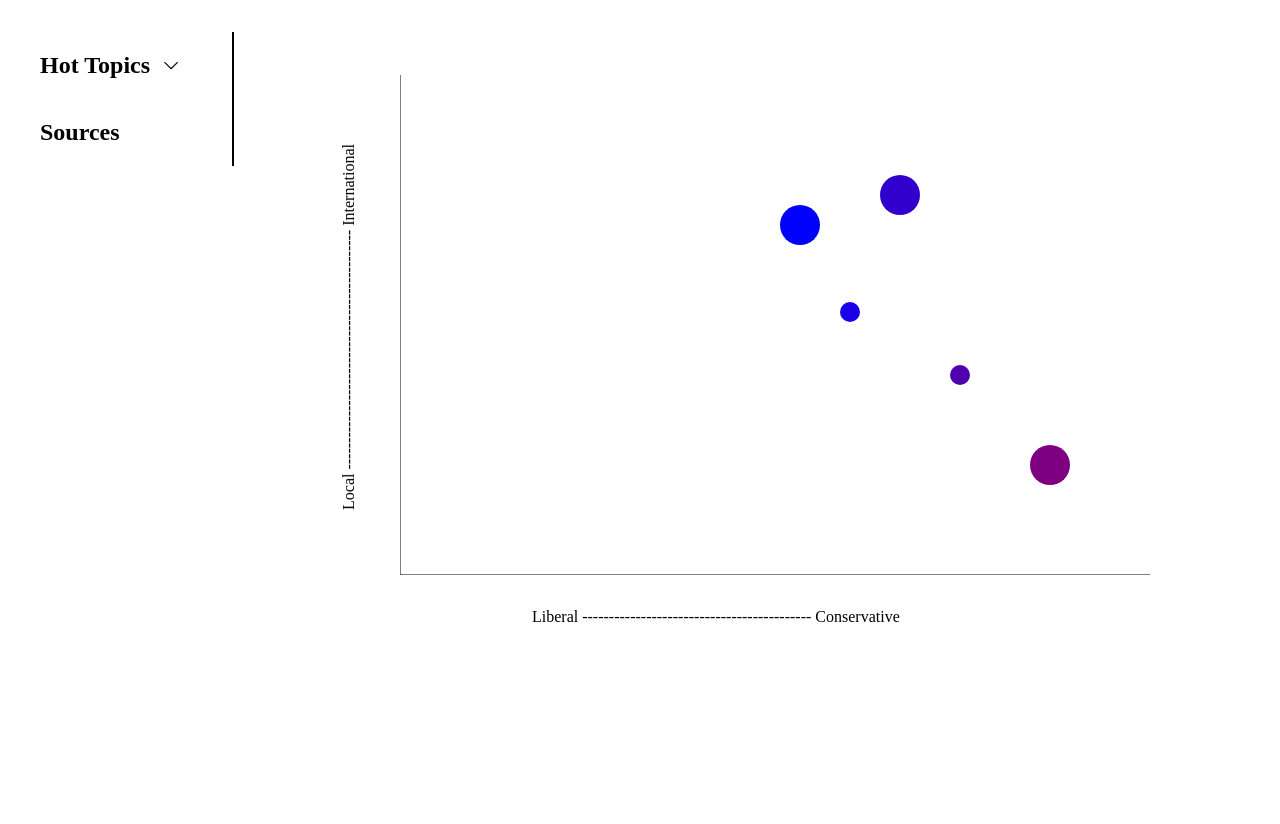
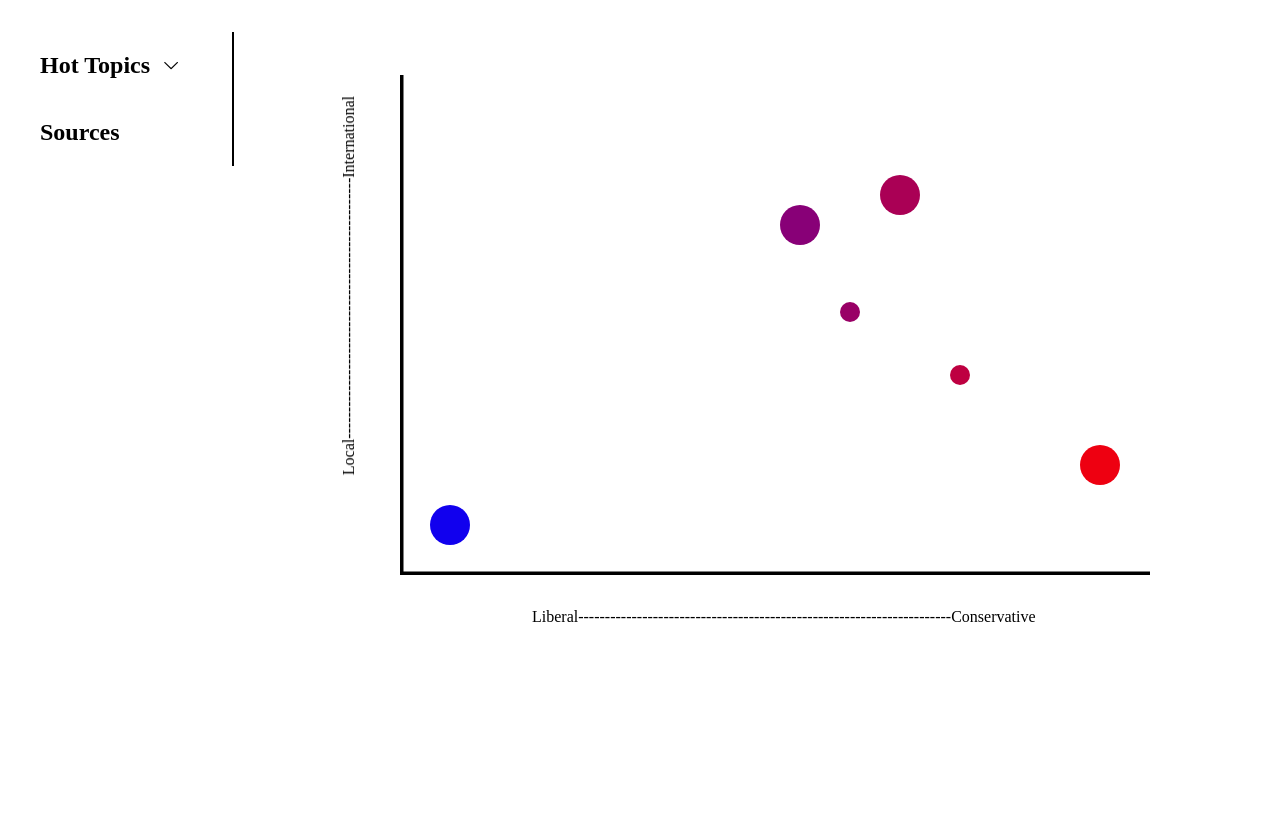
Before and after one commit to alan-luo/hackprinceton-19, a Flask app: page /viz in a window 1280 px wide. Run offline with Flask 2, Linux system fonts and the light colour scheme; some libraries are stand-ins or nearby versions.

Commit message:
Got the dots to work (and colors)

```diff
--- a/templates/sourceGraphs.html
+++ b/templates/sourceGraphs.html
@@ -32,7 +32,7 @@
 		writing-mode: vertical-lr;
 		text-orientation: sideways;
 		margin-left:0em;
-		margin-top:7em;
+		margin-top:4em;
 		position:fixed;
 	}
 
@@ -40,12 +40,12 @@
    		position: absolute;
     	z-index: 10;
     	visibility: hidden;
-    	background-color: lightblue;
+    	background-color: rgb(160, 104, 233);
     	text-align: center;
     	padding: 4px;
     	border-radius: 4px;
     	font-weight: bold;
-    	color: orange;
+    	color:white;
 }
 
 	/* .graph{
@@ -53,19 +53,21 @@
 
 	} */
 
+	.circle{
+		transition: all 0.2s;
+	}
 
 </style>
 
 {% endblock %}
 {% block content %}
 
-
 <div class = "xaxis">
-	<p>Liberal ------------------------------------------- Conservative</p>
+	<p>Liberal----------------------------------------------------------------------Conservative</p>
 
 </div>
 <div class = "yaxis">
-	<p>Local --------------------------------------------- International</p>
+	<p>Local-------------------------------------------------International</p>
 
 </div>
 
@@ -76,7 +78,8 @@
 //set up the tooltip for mouseovers
 var tooltip = d3.select(".container")
   .append("div")
-  .attr('class', 'tooltip');
+  .attr('class', 'tooltip')
+
 
 //creating the svg
 var w = 750;
@@ -95,8 +98,8 @@ $("svg").css({top: yPos, left: xPos, position:'absolute'});
 
 //lines = axis. Reference point is now the top left corner of the svg
 var jsonLines = [
- 	{"x1": 0, "y1":0, "x2":0, "y2":h, "stroke":"black", "width":"20"},
-	{"x1": 0, "y1":h, "x2":w, "y2":h, "stroke":"black", "width":"20"}];
+ 	{"x1": 0, "y1":0, "x2":0, "y2":h, "stroke":"black", "stroke-width":"7"},
+	{"x1": 0, "y1":h, "x2":w, "y2":h, "stroke":"black", "stroke-width":"7"}];
 var axes = svgContainer.selectAll("line")
 						.data(jsonLines)
 						.enter()
@@ -108,17 +111,20 @@ var lineAttributes = axes
 					 .attr("x2", function(d) {return d.x2;})
 					 .attr("y2", function(d) {return d.y2;})
 					 .style("stroke", function(d) {return d.stroke;})
-					 .style("width", function(d) {return d.width; })
+					 .style("stroke-width", function(d) {return d["stroke-width"];})
 					 ;
+
+// <text x="20" y="20" font-family="sans-serif" font-size="20px" fill="black">Liberal                                                         Conservative</text>;
+// <text x="70" y="70" font-family="sans-serif" font-size="20px" fill="red">Hello!</text>;
 
 //circles!
 var jsonCircles = [
-   { "x_axis": 400, "y_axis": 150, "radius": 20, "color" : "blue", "name": "the-new-york-times"},
-   { "x_axis": 450, "y_axis": 237, "radius": 10, "color" : "purple", "name": "cnn"},
-   { "x_axis": 850, "y_axis": 450, "radius": 20, "color" : "red", "name": "cnbc"},
-   { "x_axis": 500, "y_axis": 120, "radius": 20, "color" : "blue", "name": "the-new-york-times"},
-   { "x_axis": 560, "y_axis": 300, "radius": 10, "color" : "purple", "name": "the-new-york-times"},
-   { "x_axis": 650, "y_axis": 390, "radius": 20, "color" : "red", "name": "the-new-york-times"}];
+   { "x_axis": 400, "y_axis": 150, "radius": 20, "id": "the-new-york-times", "name": "The New York Times"},
+   { "x_axis": 450, "y_axis": 237, "radius": 10, "color" : "purple", "id": "cnn", "name": "CNN"},
+   { "x_axis": 50, "y_axis": 450, "radius": 20, "color" : "red", "id": "cnbc", "name": "CNBC"},
+   { "x_axis": 500, "y_axis": 120, "radius": 20, "color" : "blue", "id": "nbc-news", "name": "NBC News"},
+   { "x_axis": 560, "y_axis": 300, "radius": 10, "color" : "purple", "id": "business-insider", "name": "Business Insider"},
+   { "x_axis": 700, "y_axis": 390, "radius": 20, "color" : "red", "id": "the-spectator", "name": "The Columbia Daily Spectator"}];
 
 // var svgContainer = d3.select("body").append("svg")
 //                                     .attr("width", 900)
@@ -133,9 +139,24 @@ var circleAttributes = circles
                        .attr("cx", function (d) { return d.x_axis; })
                        .attr("cy", function (d) { return d.y_axis; })
                        .attr("r", function (d) { return d.radius; })
-                       .style("fill", function(d) { return `rgb(${(d.x_axis-400)*0.5},${0},${255-(d.x_axis-400)*0.5})`; })
-					   .on("mouseover", function(d) {return tooltip.style("visibility", "visible").text(d.name);})
-					//    .on("mousemove", function() {return tooltip.style("top", (event.pageY - 30) + "px").style("left", event.pageX + "px");})
-					   .on("mouseout", function(d) {return tooltip.style("visibility", "hidden");});
+                       .style("fill", function(d) { return `rgb(${(d.x_axis)*255/w},${0},${255-((d.x_axis)*255/w)})`; })
+					   .style("transition", function(d){return "all 0.2s"})
+					   .on("mouseover", function(d) {
+
+							d3.select(this).attr("r", function (d) { return d.radius*1.5; });
+						   return tooltip.style("visibility", "visible").text(d.name).style("top", (event.pageY - 30) + "px").style("left", event.pageX + "px");
+
+						})
+				       //.on("mouseover", function() {return tooltip.style("top", (event.pageY - 30) + "px").style("left", event.pageX + "px");})
+					   .on("click",function(d,i) {var myPage = myPages["view-source-stats"+d.id];
+			    							location = myPage?myPage:"noPageForSource.html";})
+					   .on("mouseout", function(d) {
+						d3.select(this).attr("r", function (d) { return d.radius; });
+							return tooltip.style("visibility", "hidden");
+						});
+
+
+
+
 </script>
 {% endblock %}
```
